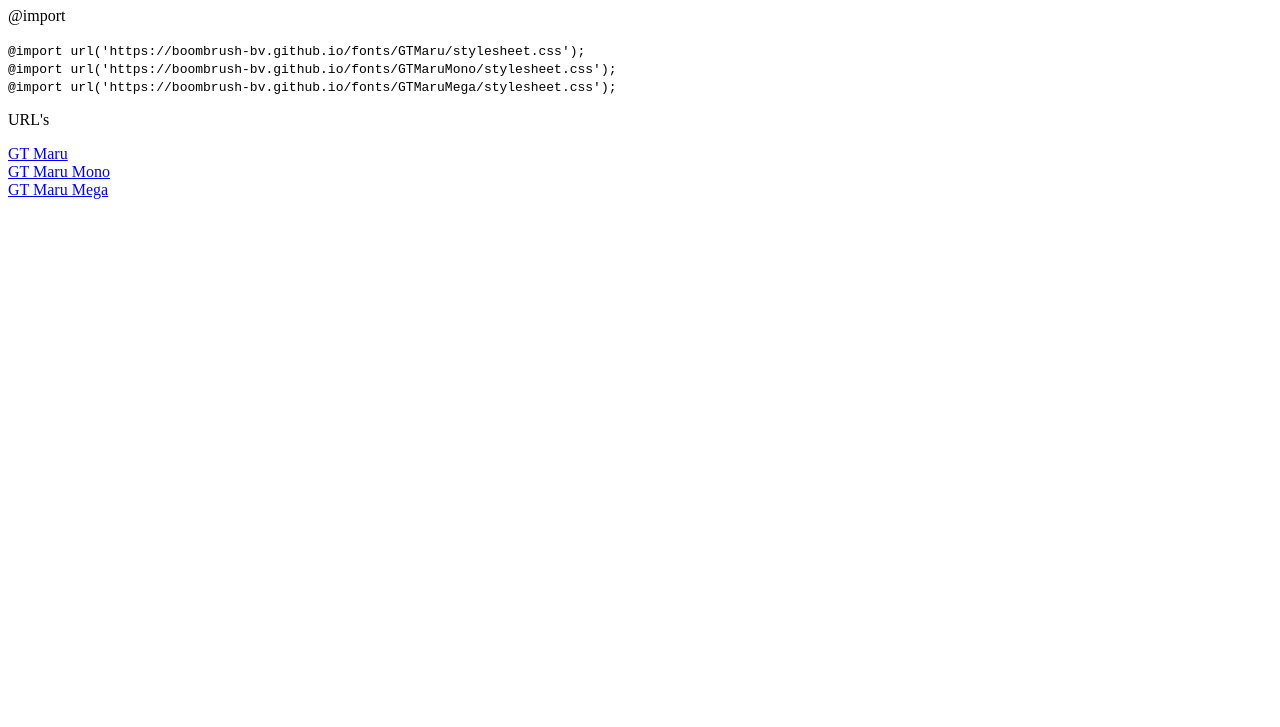
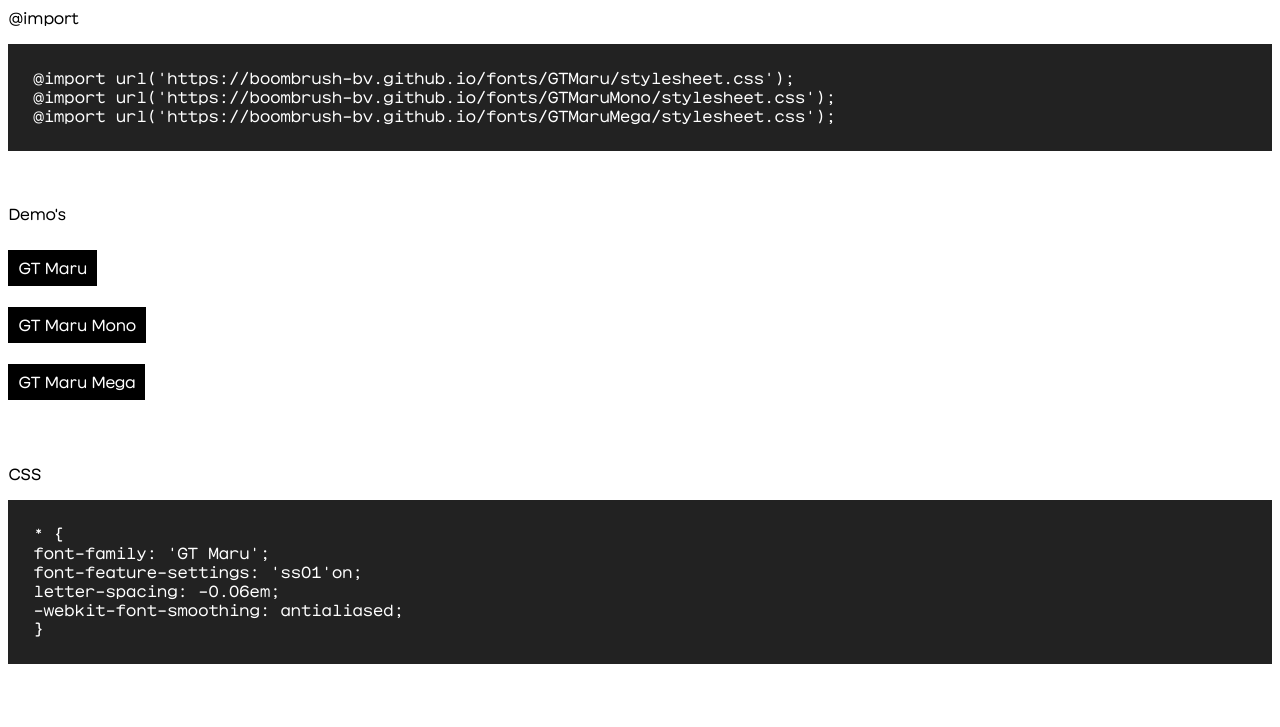
Before and after one commit to Boombrush-BV/fonts, a plain HTML site: page index.html in a window 1280 px wide. Shown: the part 73-800 px from the top of the page. Drawn offline with Linux system fonts and the light colour scheme.

Commit message:
index updates

```diff
--- a/index.html
+++ b/index.html
@@ -5,19 +5,43 @@
     <meta charset="UTF-8">
     <meta http-equiv="X-UA-Compatible" content="IE=edge">
     <meta name="viewport" content="width=, initial-scale=1.0">
-    <title>Fonts</title>
+    <title>Boombrush Fonts</title>
 </head>
 
 <body>
 
     <style>
+        @import url('https://boombrush-bv.github.io/fonts/GTMaru/stylesheet.css');
+        @import url('https://boombrush-bv.github.io/fonts/GTMaruMono/stylesheet.css');
+
+        * {
+            font-family: 'GT Maru';
+            font-feature-settings: 'ss01'on;
+            letter-spacing: -0.06em;
+            -webkit-font-smoothing: antialiased;
+        }
+        .code-blok{
+            background-color: #222;
+            color: white;
+            padding: 25px;
+        }
+        a {
+            text-decoration: none;
+            color: white;
+            background-color: #000;
+            padding: 10px;
+        }
+    </style>
+
+    <style>
         code {
-            font-family: monospace;
+            font-family: 'GT Maru Mono';
         }
     </style>
 
     <h1>Boombrush Fonts</h1>
     <p>@import</p>
+    <div class="code-blok">
         <code>
             @import url('https://boombrush-bv.github.io/fonts/GTMaru/stylesheet.css');
             <br>
@@ -25,14 +49,40 @@
             <br>
             @import url('https://boombrush-bv.github.io/fonts/GTMaruMega/stylesheet.css');
         </code>
-    <p>URL's</p>
-    <a href="https://boombrush-bv.github.io/fonts/GTMaru/stylesheet.css">GT Maru</a>
+    </div>
     <br>
-    <a href="https://boombrush-bv.github.io/fonts/GTMaruMono/stylesheet.css">GT Maru Mono</a>
     <br>
-    <a href="https://boombrush-bv.github.io/fonts/GTMaruMega/stylesheet.css">GT Maru Mega</a>
-
-
+    <p>Demo's</p>
+    <br>
+    <a href="https://boombrush-bv.github.io/fonts/GTMaru/demo.html">GT Maru</a>
+    <br>
+    <br>
+    <br>
+    <a href="https://boombrush-bv.github.io/fonts/GTMaruMono/demo.html">GT Maru Mono</a>
+    <br>
+    <br>
+    <br>
+    <a href="https://boombrush-bv.github.io/fonts/GTMaruMega/demo.html">GT Maru Mega</a>
+    <br>
+    <br>
+    <br>
+    <br>
+    <p>CSS</p>
+    <div class="code-blok">
+        <code>
+            * {
+            <br>
+            font-family: 'GT Maru';
+            <br>
+            font-feature-settings: 'ss01'on;
+            <br>
+            letter-spacing: -0.06em;
+            <br>
+            -webkit-font-smoothing: antialiased;
+            <br>
+            }
+        </code>
+    </div>
 
 </body>
 
```
Lines whose indentation alone changed are shown as unchanged.
